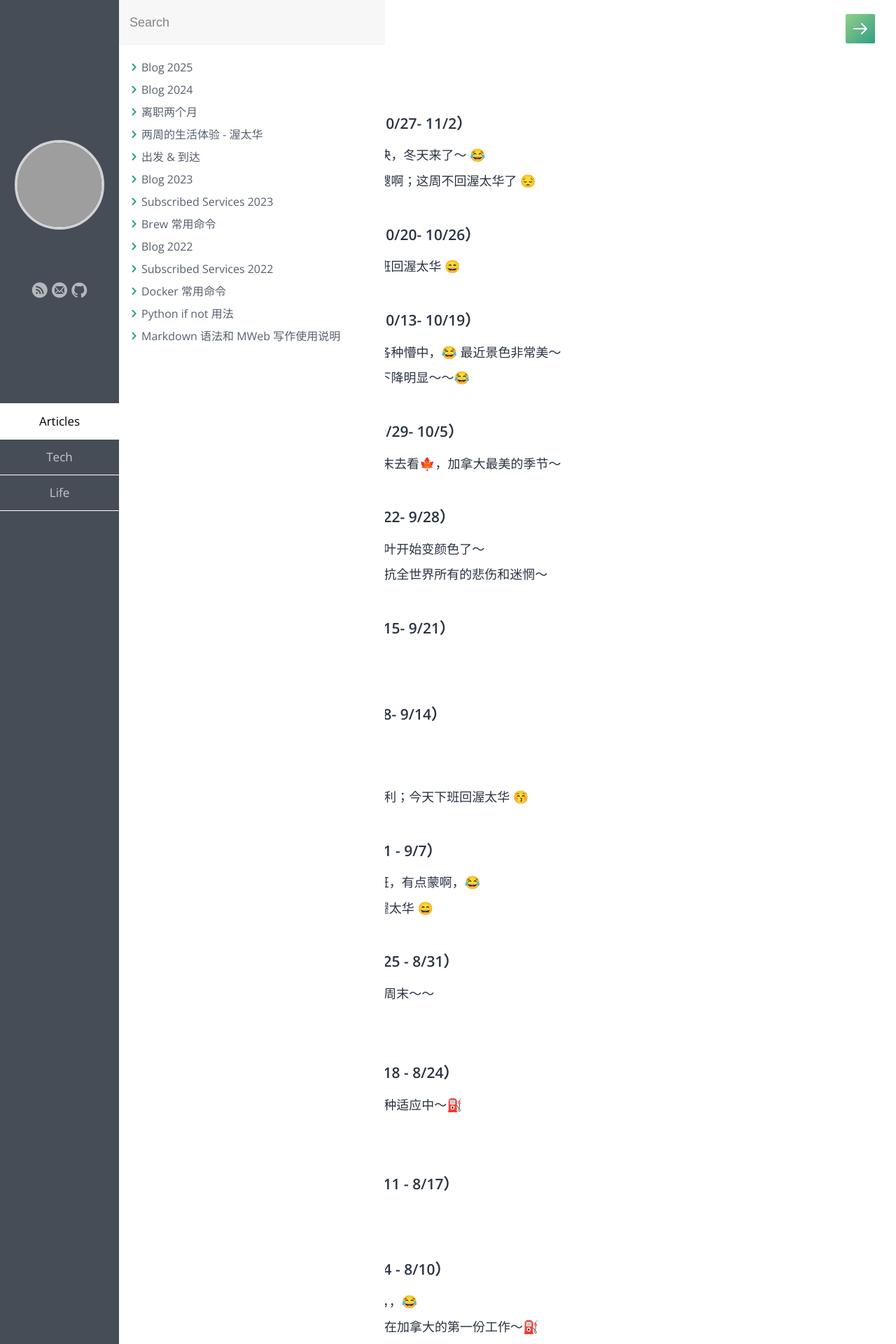
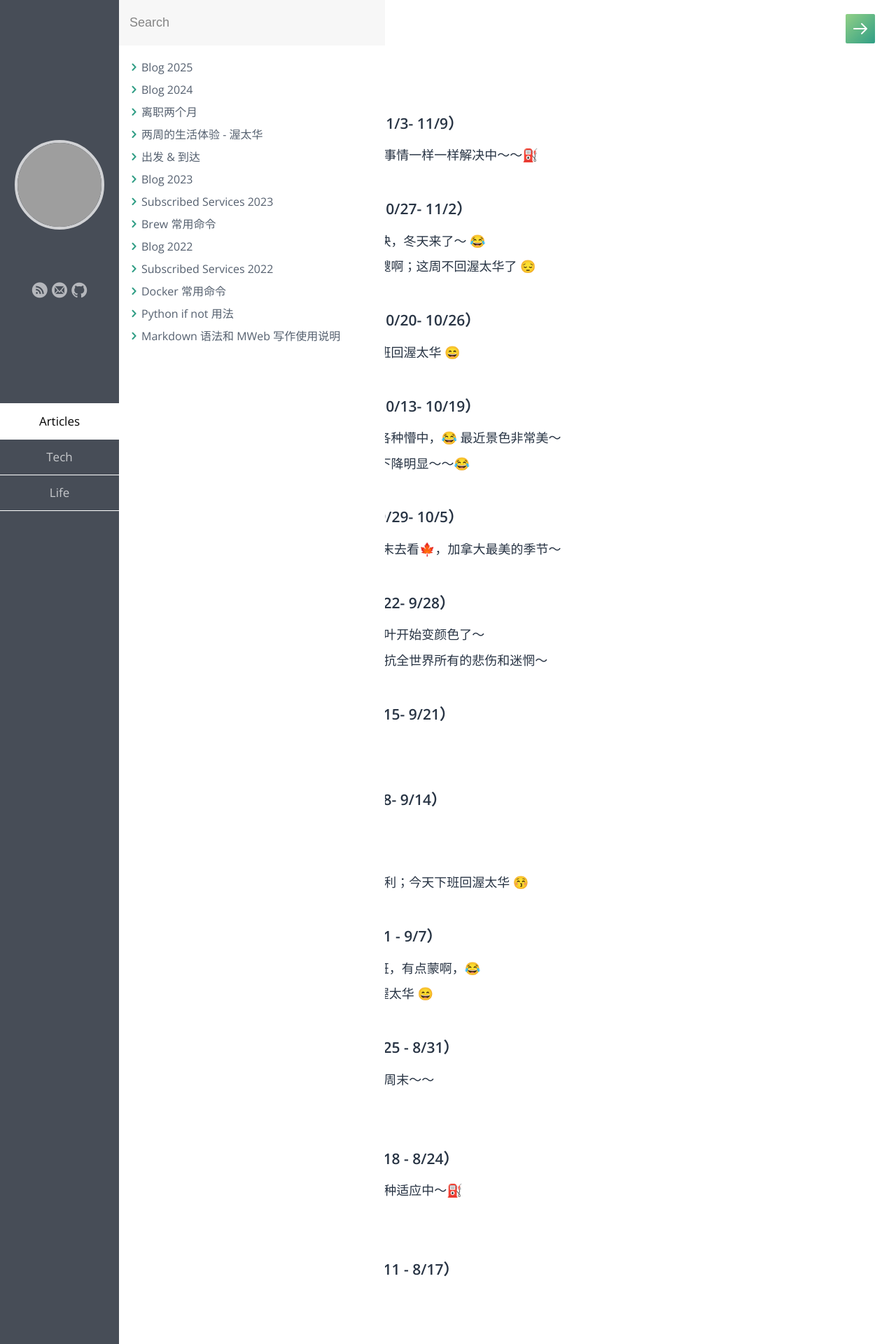
Before and after one commit to samxupeiran/samxupeiran.github.io, a Jekyll site: the page built from _posts/life/2025-01-02-my-blog.md, in a window 1280 px wide. Shown: the top 1920 px of the page at 70% size. Built offline with Jekyll 4.4.1, drawn with Linux system fonts in a browser that asks for light colours; some web fonts are replaced; some of the changed text lies outside the part shown; grey boxes are pictures that could not be loaded.

Commit message:
feat: add weekly blog 11/6

```diff
--- a/_posts/life/2025-01-02-my-blog.md
+++ b/_posts/life/2025-01-02-my-blog.md
@@ -5,6 +5,9 @@ category: Life
 tags: Blog
 ---
 
+
+- ### 2025 年 11 月 第 1 周（11/3- 11/9）
+     - 11/6 最近又是比较忙了；事情一样一样解决中～～⛽️
 
 - ### 2025 年 10 月 第 5 周（10/27- 11/2）
      - 10/29 最近温度降的有点快，冬天来了～ 😂
```
